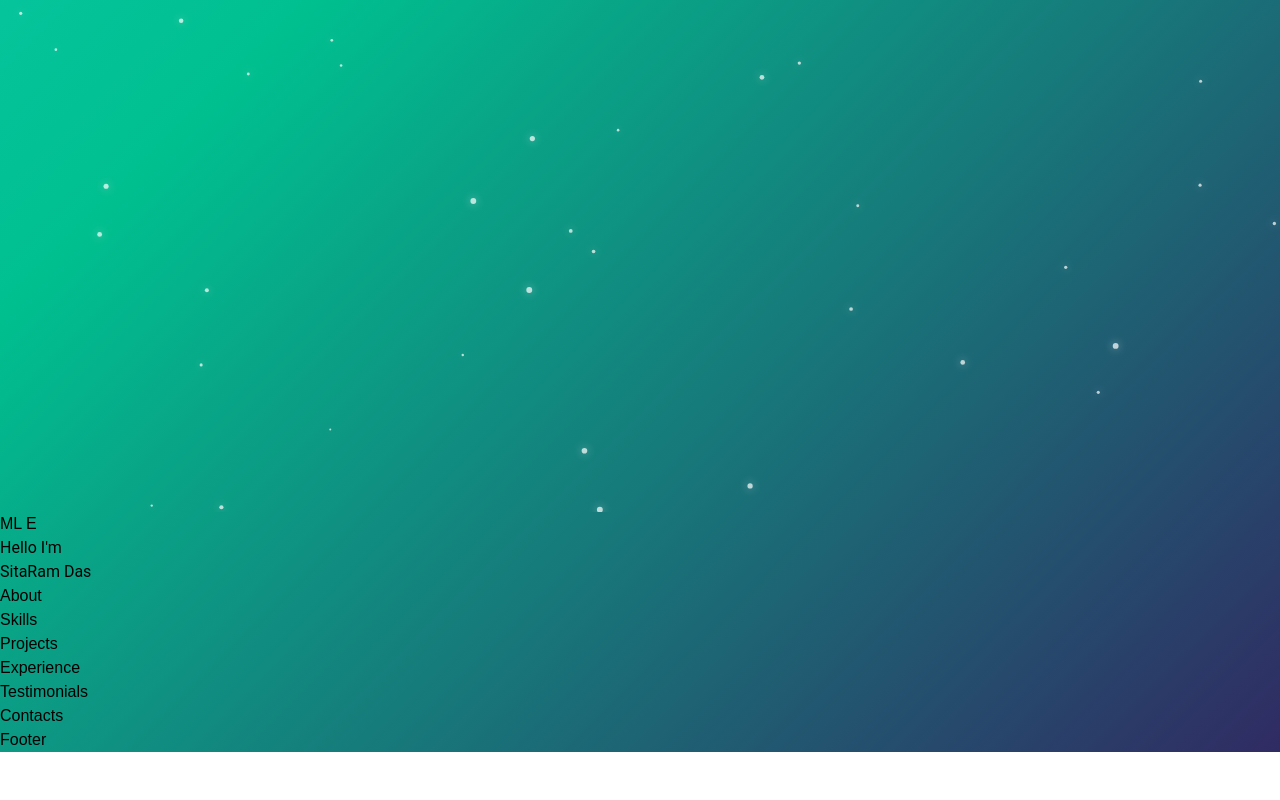
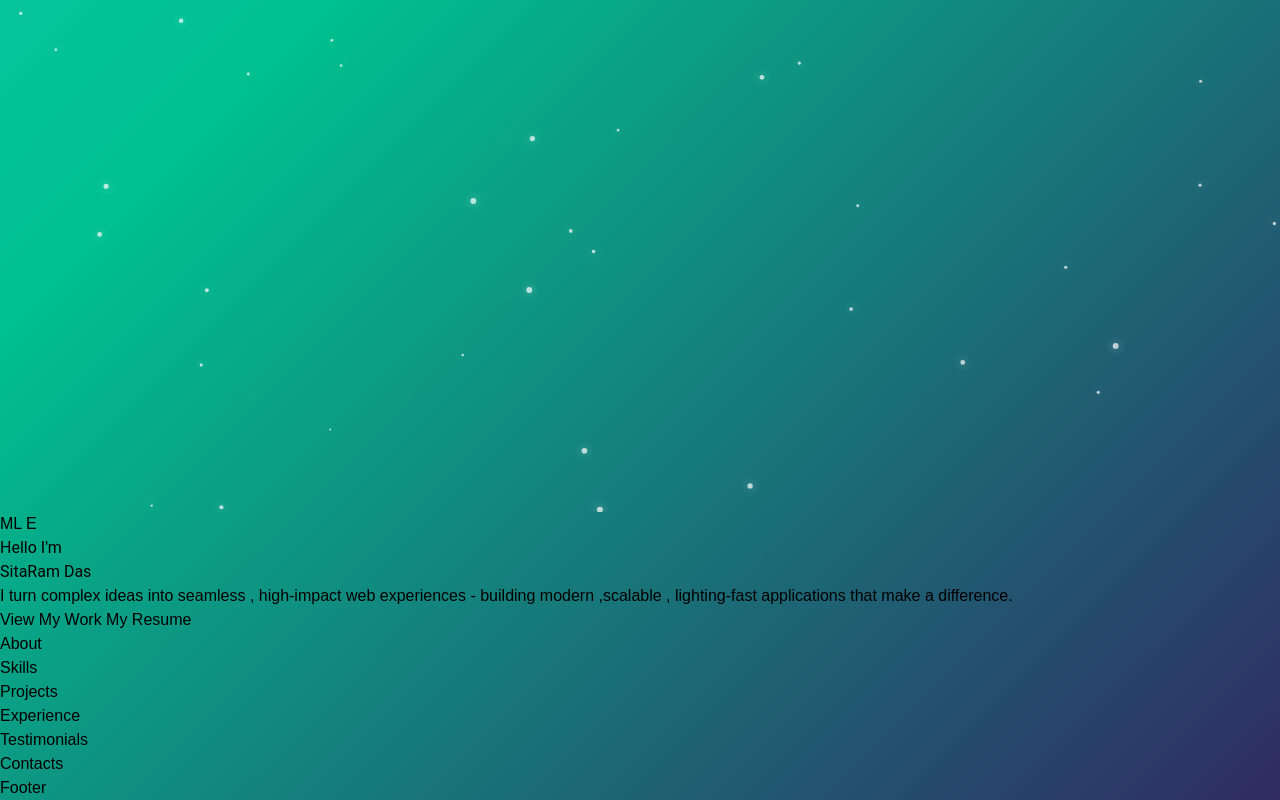
Before and after one commit to sonuraj-dev/my-portfolio, a React (Vite) app: page / in a window 1280 px wide. Shown: the part 1384-2184 px from the top of the page. Before the commit the page ends 2136 px from the top, so only its background shows below. Built offline with nearby package versions, Linux system fonts and the light colour scheme.

Commit message:
Day_6 commit_1

```diff
--- a/src/sections/Home.jsx
+++ b/src/sections/Home.jsx
@@ -110,8 +110,22 @@ export default function Home(){
 
 
         </motion.h1>
+<motion.p className="mt-6 text-base sm:text-lg md:text-xl text-gray-300 max-w-2xl mx-auto lg:mx-0"
+initial={{opacity:0 ,y:20}}
+animate={{opacity:1 ,y:0}}
+transition={{delay:0.4 , duration :0.8}}>
 
+I turn complex ideas into seamless , high-impact web experiences - building modern ,scalable , lighting-fast applications that make a difference.
 
+</motion.p>
+<motion.div className="mt-10 flex flex-wrap items-center justify-center lg:justify-start gap-6"
+initial={{opacity:0}}
+animate={{opacity:1}}
+transition={{delay:0.8,duration:0.8}}>
+
+  <a href="">View My Work </a>
+  <a href="">My Resume</a>
+</motion.div>
 
 
     </div>
```
